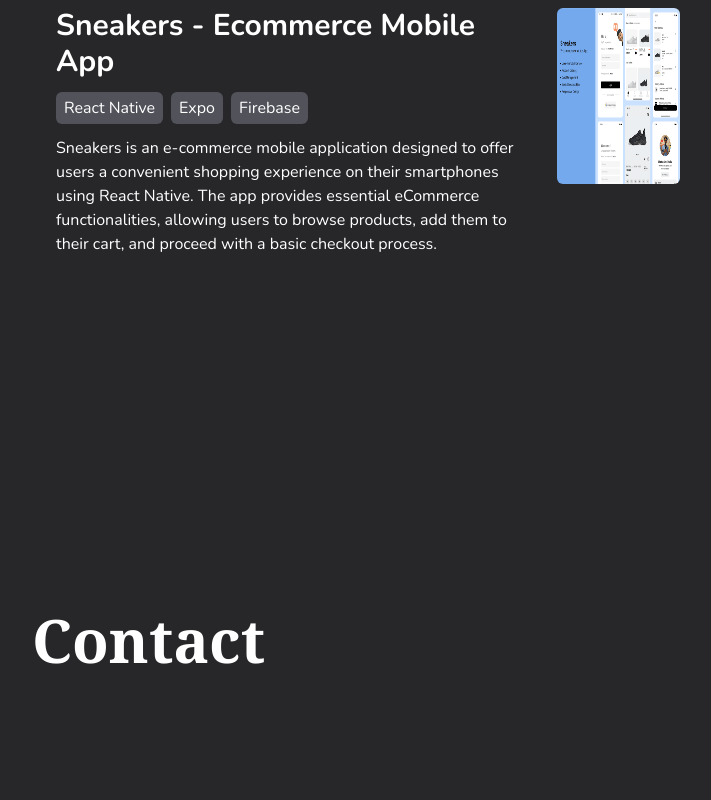
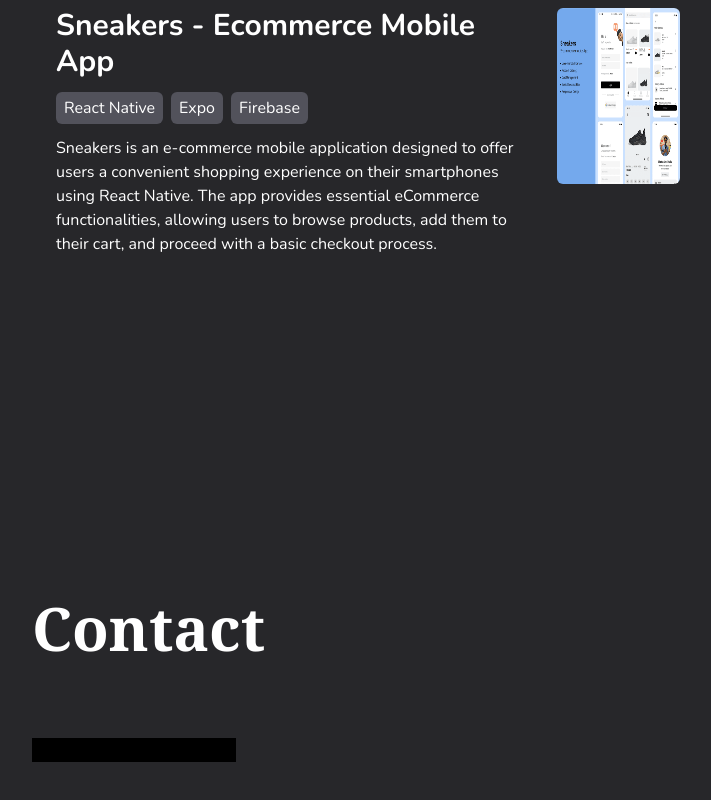
Before and after one commit to ghritak/portfolio, a React (Create React App) app: page / in a window 1280 px wide. Shown: the part 3620-4420 px from the top of the page, without its empty margins (272-983 px from the left). Built offline with nearby package versions, Linux system fonts and the light colour scheme.

Commit message:
28th may

```diff
--- a/src/components/contact/ContactComponent.js
+++ b/src/components/contact/ContactComponent.js
@@ -1,6 +1,18 @@
-import React from 'react';
+import React, { useState } from 'react';
 
 const ContactComponent = () => {
+  const [formData, setFormData] = useState({
+    name: '',
+    phone: '',
+    message: '',
+  });
+
+  const handleChangeInput = (event) => {
+    const { name, value } = event.target;
+    setFormData((prev) => ({ ...prev, [name]: value }));
+    console.log(value);
+  };
+
   return (
     <section className='mx-56 flex relative px-20'>
       <div className='flex flex-row min-h-screen space-x-20'>
@@ -10,7 +22,16 @@ const ContactComponent = () => {
               Contact
             </h1>
             <div className='flex flex-row space-x-5'>
-              <div className=' text-white space-y-4'></div>
+              <div className=' text-white space-y-4'>
+                <form>
+                  <input
+                    name='name'
+                    className='bg-black'
+                    value={formData.name}
+                    onChange={handleChangeInput}
+                  />
+                </form>
+              </div>
             </div>
           </div>
         </div>
```
